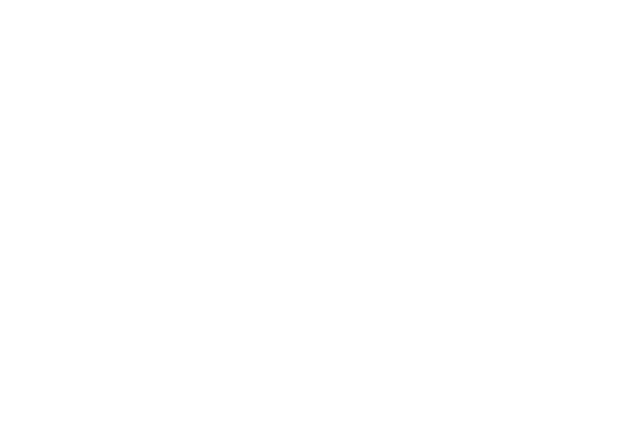
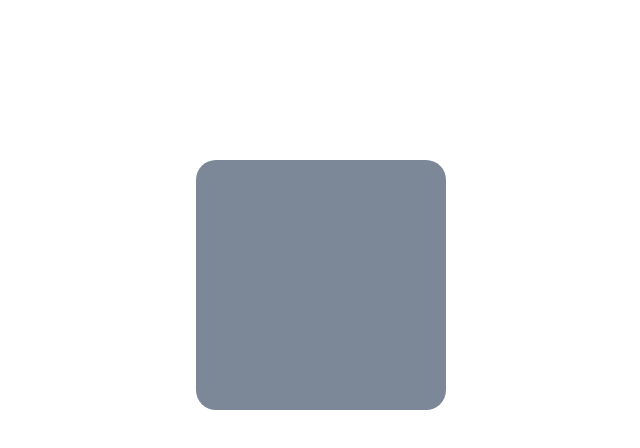
Before and after one commit to mehwishjbe/rating-component, a plain HTML site: page index.html in a window 1280 px wide. Shown: the whole page, without its empty margins (319-959 px from the left). Drawn offline with Linux system fonts and the light colour scheme.

Commit message:
card html and css

```diff
--- a/index.html
+++ b/index.html
@@ -8,6 +8,8 @@
     <title>Interactive Rating Component</title>
 </head>
 <body>
+    <div class="card-div">
+    </div>
 
     <script src="main.js"></script>
 </body>
--- a/style.css
+++ b/style.css
@@ -0,0 +1,16 @@
+*{
+    padding: 0;
+    margin: 0;
+    box-sizing: border-box;
+}
+
+.card-div {
+    height: 250px;
+    width: 250px;
+    background-color: hsl(216, 12%, 54%);
+    border-radius: 20px;
+    margin: 160px auto 0;
+    display: flex;
+    justify-content: none;
+    align-items: none;
+}
```
